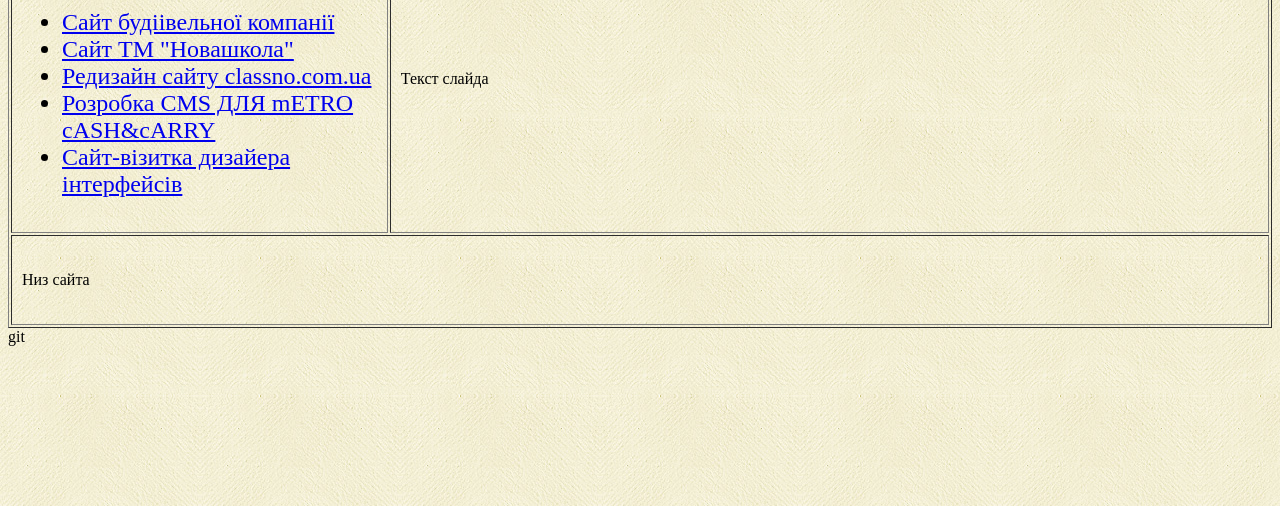
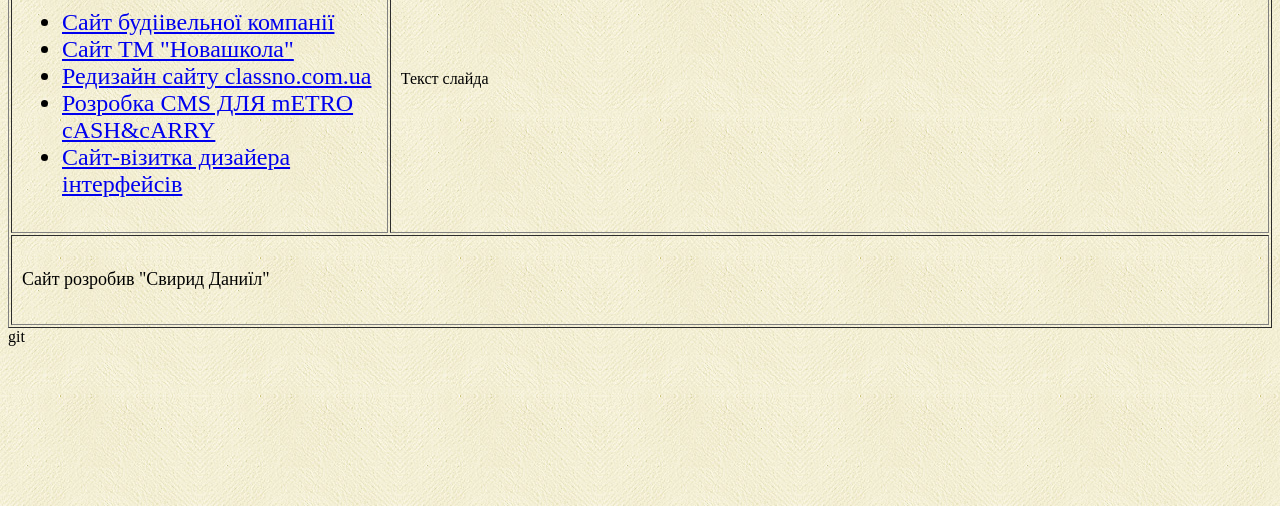
Before and after one commit to Svyryddanya/Svyryddanya.github.io, a plain HTML site: page index.html in a window 1280 px wide. Shown: the part 294-800 px from the top of the page. Drawn offline with Linux system fonts and the light colour scheme.

Commit message:
08 - Футер сайта

```diff
--- a/index.html
+++ b/index.html
@@ -39,7 +39,9 @@
 		<td width="70%">Текст слайда</td>
 	</tr>
 	<tr>
-		<td colspan="2" valign="middle" height="90">Низ сайта</td>
+		<td colspan="2" valign="middle" height="90">
+		<font size="4">Сайт розробив "Свирид Даниїл"</font>
+		</td>
 	</tr>
 </table>git
 </body>
```
